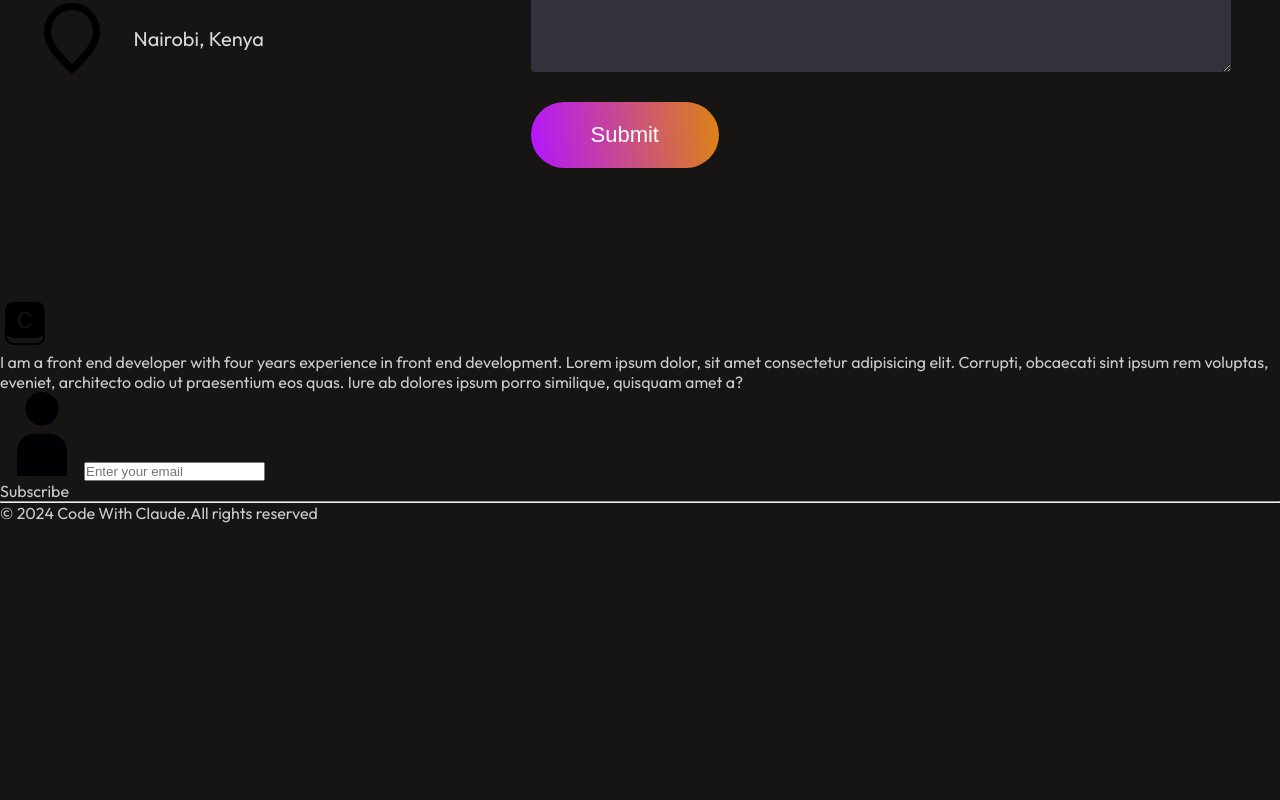
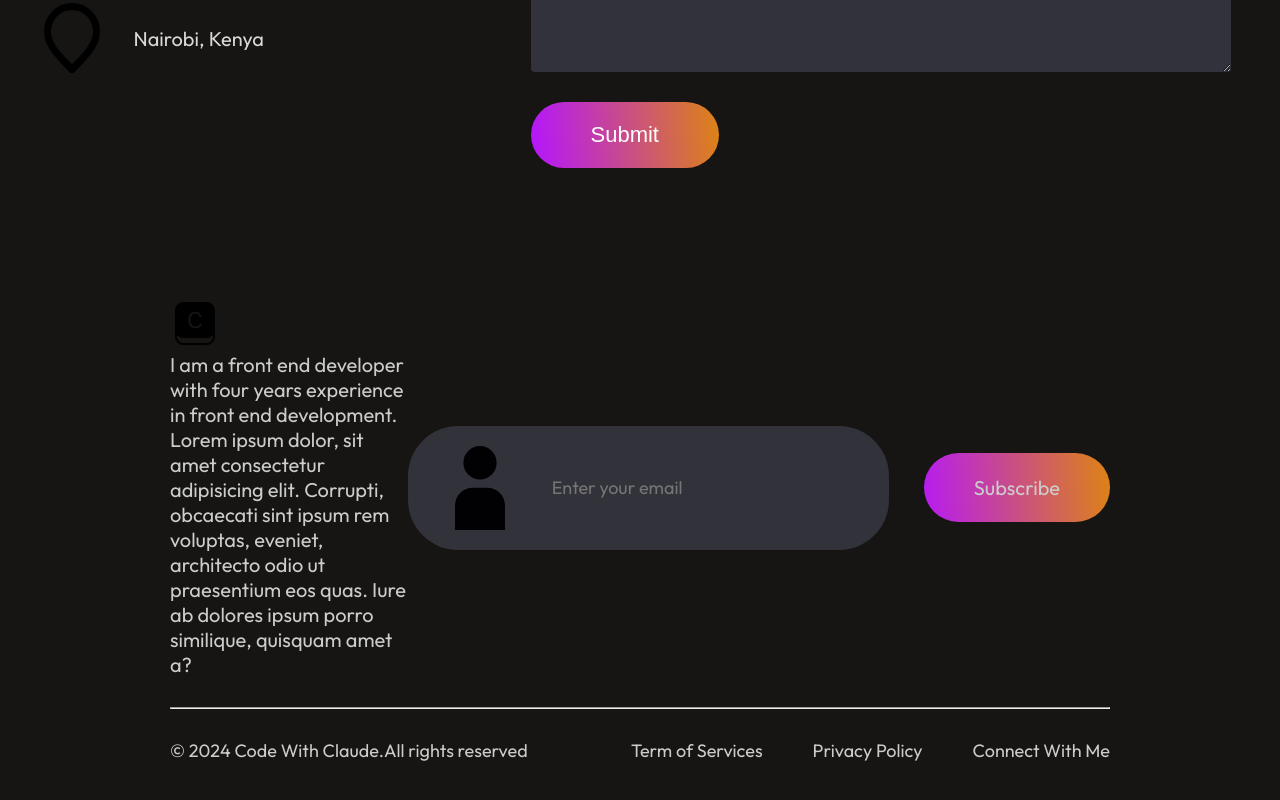
Before and after one commit to claudiahW/CodeWithClaude, a React (Vite) app: page / in a window 1280 px wide. Shown: the part 7348-8148 px from the top of the page. Before the commit the page ends 7871 px from the top, so only its background shows below. Built offline with nearby package versions, Linux system fonts and the light colour scheme.

Commit message:
finish writing structure of web page

```diff
--- a/src/Footer.css
+++ b/src/Footer.css
@@ -0,0 +1,61 @@
+.footer {
+  margin: 50px 170px;
+  display: flex;
+  flex-direction: column;
+  gap: 30px;
+}
+
+.footer-top {
+  display: flex;
+  justify-content: space-between;
+}
+.footer-top-left p {
+  font-size: 20px;
+  max-width: 400px;
+}
+.footer-top-right {
+  display: flex;
+  align-items: center;
+  gap: 35px;
+}
+.footer-email-input {
+  display: flex;
+  gap: 30px;
+  padding: 20px 30px;
+  border-radius: 50px;
+  background: #32323b;
+  padding-right: 80px;
+}
+.footer-email-input input {
+  outline: none;
+  border: none;
+  background: transparent;
+  color: #a0a0a0;
+  font-family: Outfit;
+  font-size: 18px;
+}
+.footer-subscribe {
+  font-size: 20px;
+  padding: 22px 50px;
+  border-radius: 50px;
+  background: linear-gradient(264deg, #df8908 -5.09%, #b415ff 106.28%);
+  cursor: pointer;
+  transition: 0.3s;
+}
+.footer-bottom {
+  display: flex;
+  justify-content: space-between;
+  font-size: 18px;
+}
+.footer-bottom-right{
+    display: flex;
+    gap: 50px;
+    margin-bottom: 50px;
+}
+.footer-email-input:hover{
+    border: 2px solid white;
+}
+.footer-subscribe:hover{
+    transform: scale(1.1);
+    transition: 0.3s;
+}
--- a/src/Footer.jsx
+++ b/src/Footer.jsx
@@ -31,9 +31,9 @@
         © 2024 Code With Claude.All rights reserved
         </p>
         <div className="footer-bottom-right">
-            <p></p>
-            <p></p>
-            <p></p>
+            <p>Term of Services</p>
+            <p>Privacy Policy</p>
+            <p>Connect With Me</p>
         </div>
       </div>
     </div>
```
